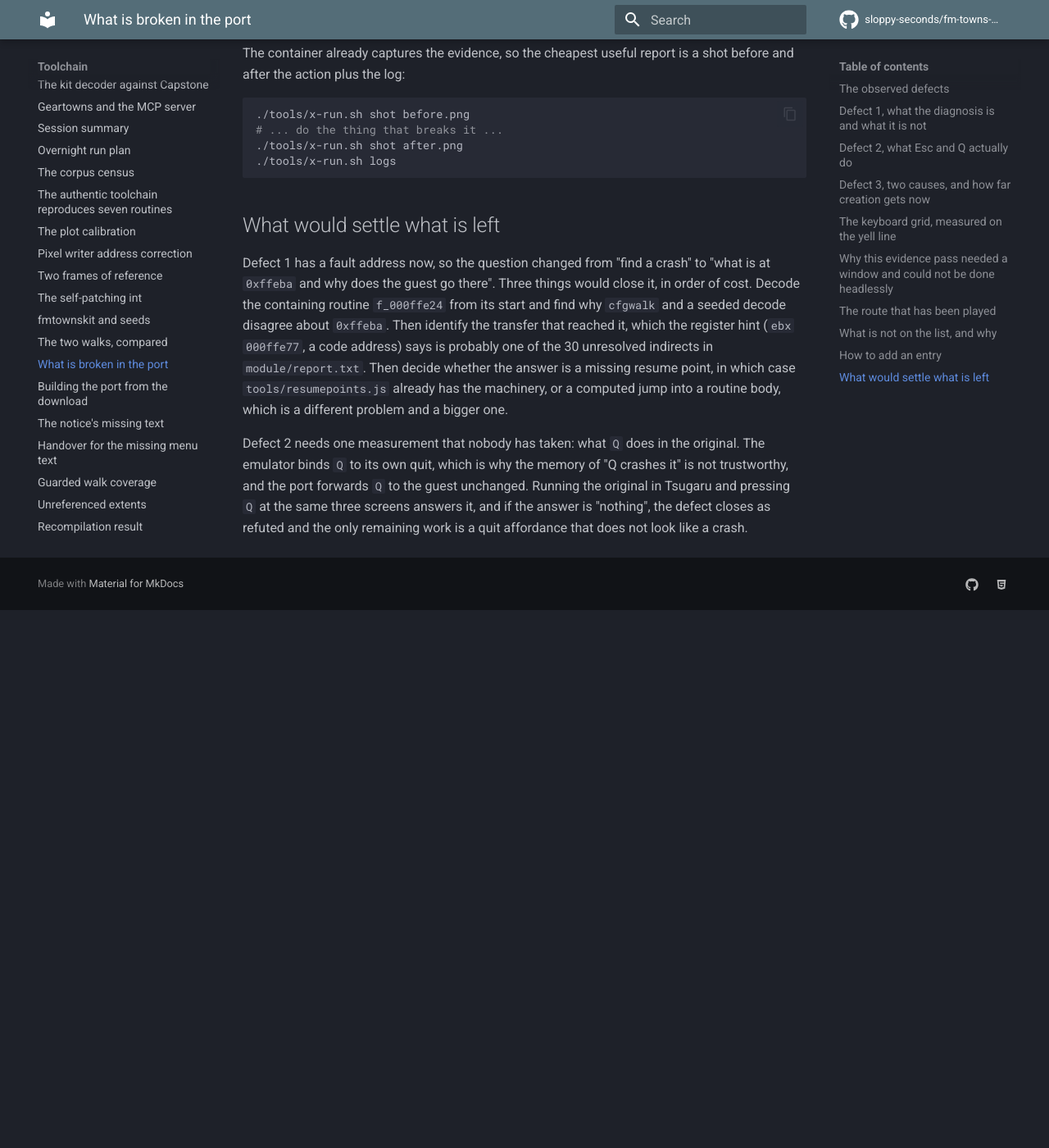
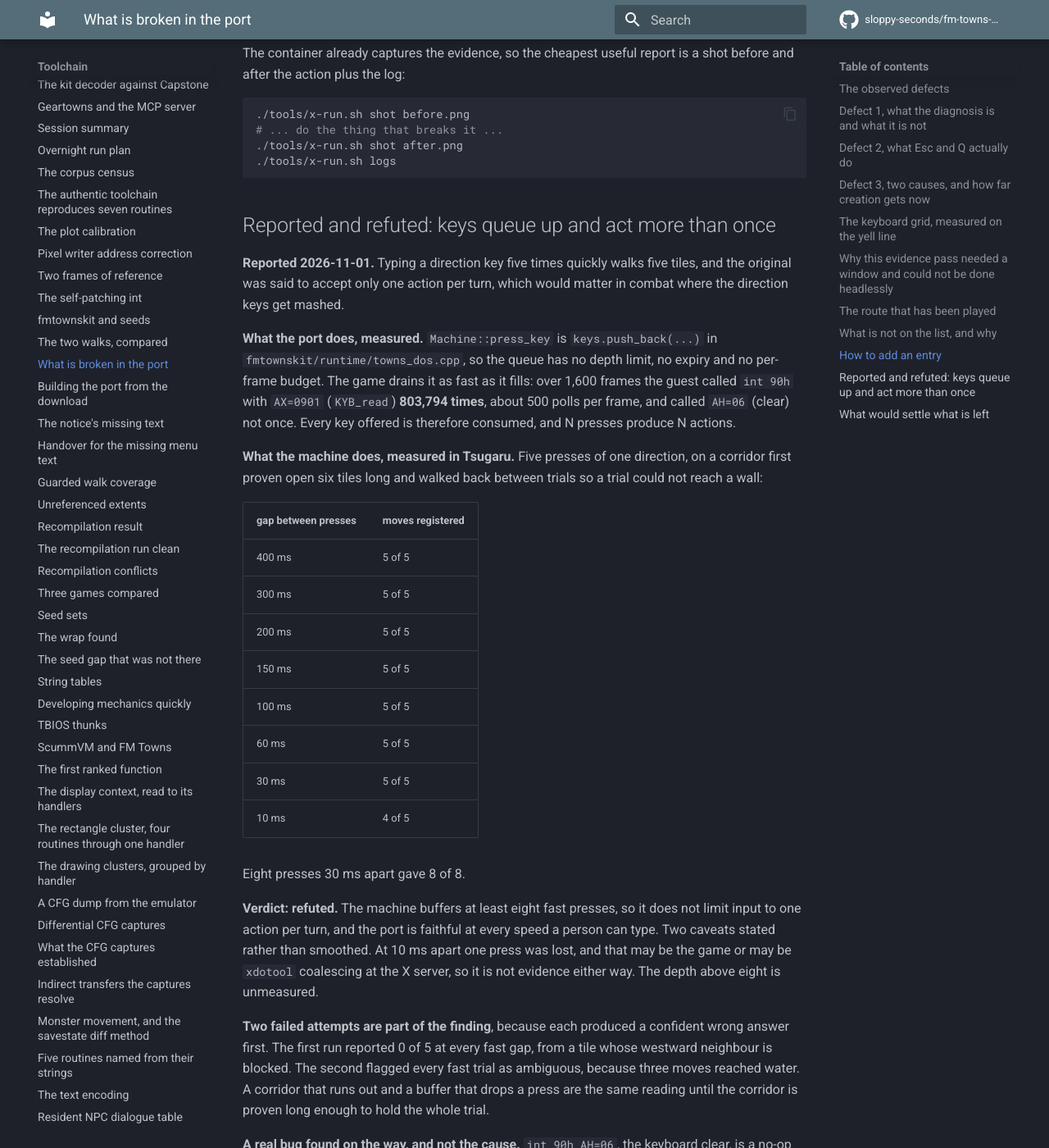
Before and after one commit to sloppy-seconds/fm-towns-ultima, an MkDocs documentation site: the page built from docs/port-defects.md, in a window 1280 px wide and 1400 px high, scrolled down 8162 px. Shown: the whole window at 82% size. Built offline with MkDocs 1.6.1 and Material for MkDocs 9.7.7, drawn with Linux system fonts in a browser that asks for light colours; comment, search, counter and statistics services are not loaded; before the commit the page ends 8906 px from its top, so only the background shows below that; some of the changed text lies outside the part shown.

Commit message:
docs: the key queue is faithful, measured in Tsugaru, and the report is refuted
Reported: typing a direction five times quickly walks five tiles, and the original
was said to accept one action per turn, which would matter when mashing in combat.

Measured on the machine, in Tsugaru, five presses of one direction on a corridor
first proven open six tiles long and walked back between trials so a trial could
not reach a wall:

  400 300 200 150 100 60 30 ms apart   5 of 5 moves
  10 ms apart                          4 of 5
  eight presses 30 ms apart            8 of 8

So the machine buffers at least eight fast presses. It does not limit input to one
action per turn, and the port is faithful at every speed a person can type. Nothing
is changed in the port as a result, which is the point of measuring first.

The port's side, measured too: press_key is an unbounded push_back, and over 1,600
frames the guest called KYB_read 803,794 times, about 500 polls per frame, and never
called the keyboard clear once. So it consumes every key offered.

Two failed attempts are recorded in the page rather than quietly dropped, because
each produced a confident wrong answer first. One reported 0 of 5 at every fast gap
from a tile whose westward neighbour is blocked. The next flagged every fast trial
as ambiguous because three moves reached water. A corridor that runs out and a
buffer that drops a press read identically until the corridor is proven long enough.

Two caveats left standing. The 10 ms loss may be the game or may be xdotool
coalescing at the X server, so it is not evidence either way, and the depth above
eight is unmeasured.

Found on the way and not the cause: int 90h AH=06, the keyboard clear, is a no-op
stub in the kit. Ultima II never calls it, so it cannot explain the report, but a
program that does call it will not get a cleared buffer. Left in place, recorded.

Defect 1's "what would settle it" is replaced with what did settle it, in the same
change, because leaving the old plan there is how a fixed bug keeps being chased.

````diff
--- a/docs/port-defects.md
+++ b/docs/port-defects.md
@@ -248,15 +248,52 @@
 ./tools/x-run.sh logs
 ```
 
+## Reported and refuted: keys queue up and act more than once
+
+**Reported 2026-11-01.** Typing a direction key five times quickly walks five tiles, and the original was said to
+accept only one action per turn, which would matter in combat where the direction keys get mashed.
+
+**What the port does, measured.** `Machine::press_key` is `keys.push_back(...)` in
+`fmtownskit/runtime/towns_dos.cpp`, so the queue has no depth limit, no expiry and no per-frame budget. The game
+drains it as fast as it fills: over 1,600 frames the guest called `int 90h` with `AX=0901` (`KYB_read`) **803,794
+times**, about 500 polls per frame, and called `AH=06` (clear) not once. Every key offered is therefore consumed,
+and N presses produce N actions.
+
+**What the machine does, measured in Tsugaru.** Five presses of one direction, on a corridor first proven open six
+tiles long and walked back between trials so a trial could not reach a wall:
+
+| gap between presses | moves registered |
+|---|---|
+| 400 ms | 5 of 5 |
+| 300 ms | 5 of 5 |
+| 200 ms | 5 of 5 |
+| 150 ms | 5 of 5 |
+| 100 ms | 5 of 5 |
+| 60 ms | 5 of 5 |
+| 30 ms | 5 of 5 |
+| 10 ms | 4 of 5 |
+
+Eight presses 30 ms apart gave 8 of 8.
+
+**Verdict: refuted.** The machine buffers at least eight fast presses, so it does not limit input to one action per
+turn, and the port is faithful at every speed a person can type. Two caveats stated rather than smoothed. At 10 ms
+apart one press was lost, and that may be the game or may be `xdotool` coalescing at the X server, so it is not
+evidence either way. The depth above eight is unmeasured.
+
+**Two failed attempts are part of the finding**, because each produced a confident wrong answer first. The first
+run reported 0 of 5 at every fast gap, from a tile whose westward neighbour is blocked. The second flagged every
+fast trial as ambiguous, because three moves reached water. A corridor that runs out and a buffer that drops a
+press are the same reading until the corridor is proven long enough to hold the whole trial.
+
+**A real bug found on the way, and not the cause.** `int 90h AH=06`, the keyboard clear, is a no-op stub in the kit
+(`case 0x00: case 0x01: case 0x02: case 0x05: case 0x06: break;`). Ultima II never calls it, so it cannot produce
+this report, but a program that does call it will not get a cleared buffer.
+
 ## What would settle what is left
 
-Defect 1 has a fault address now, so the question changed from "find a crash" to "what is at `0xffeba` and why does
-the guest go there". Three things would close it, in order of cost. Decode the containing routine `f_000ffe24` from
-its start and find why `cfgwalk` and a seeded decode disagree about `0xffeba`. Then identify the transfer that
-reached it, which the register hint (`ebx 000ffe77`, a code address) says is probably one of the 30 unresolved
-indirects in `module/report.txt`. Then decide whether the answer is a missing resume point, in which case
-`tools/resumepoints.js` already has the machinery, or a computed jump into a routine body, which is a different
-problem and a bigger one.
+Defect 1 is closed: the fault at `0xffeba` was table entry 1 of eight handlers at `0xffe73` that only a
+`call dword ptr cs:[ebx]` refers to, all eight are now seeds, and the scripted route that faulted runs 9,000 frames
+clean. The 30 unresolved indirect transfers remain the obvious place to look for the next hole of that shape.
 
 Defect 2 needs one measurement that nobody has taken: what `Q` does in the original. The emulator binds `Q` to its
 own quit, which is why the memory of "Q crashes it" is not trustworthy, and the port forwards `Q` to the guest
````
